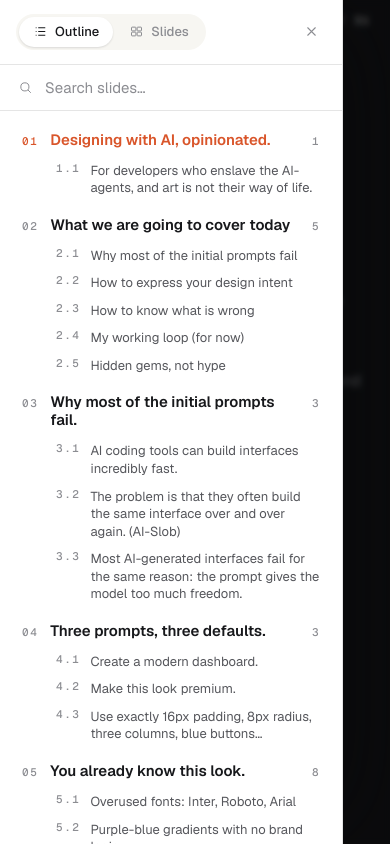
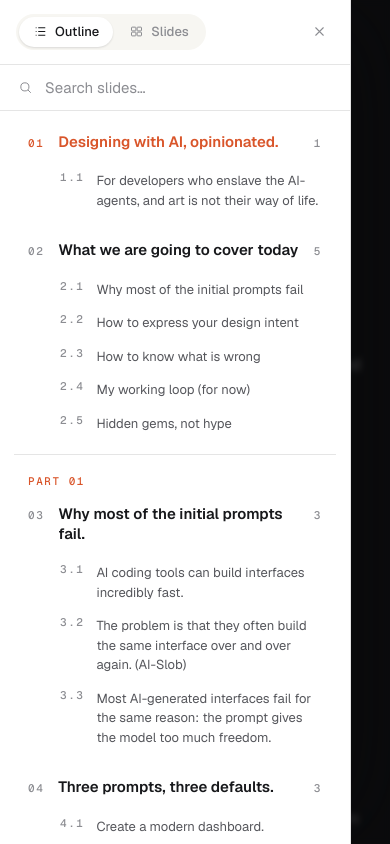
Before and after one commit to ncanakturk-3dU/presentation-llm-for-design, a React (Vite) app: page /#1 in a window 390 px wide. Both pictures are taken after a click on the button "Open contents (O)". Built offline with nearby package versions, Linux system fonts and the light colour scheme.

Commit message:
feat: rework deck chrome, scrollable slides, and a roomier contents menu

```diff
--- a/src/components/Contents/Contents.css
+++ b/src/components/Contents/Contents.css
@@ -17,7 +17,7 @@
   left: 0;
   top: 0;
   bottom: 0;
-  width: min(420px, 88vw);
+  width: min(440px, 90vw);
   display: flex;
   flex-direction: column;
   background: var(--panel);
@@ -90,61 +90,79 @@
   flex: 1;
   min-height: 0;
   overflow-y: auto;
-  padding: 12px 10px;
+  padding: 12px 14px 22px;
   scrollbar-width: thin;
   scrollbar-color: var(--hairline-strong) transparent;
 }
 
-.ol { margin-bottom: 2px; }
+/* Generous separation between slides; a slide's title and its own points stay
+   tight together (see .ol__subs) so each reads as one group. */
+.ol { margin-bottom: 14px; }
+/* A part opener: a rule and the room above break the run of slides into
+   sections, and the accent Part tag names the one you are scanning for. This is
+   the nav panel, not a slide, so the terracotta here is a scanning aid, not a
+   second accent competing with the stage. */
+.ol--part { margin-top: 10px; padding-top: 20px; border-top: 1px solid var(--hairline); }
+.ol--part:first-child { margin-top: 0; padding-top: 0; border-top: 0; }
+.ol__parttag {
+  display: block;
+  padding: 0 14px;
+  margin-bottom: 7px;
+  font-size: 10px;
+  letter-spacing: 0.16em;
+  text-transform: uppercase;
+  color: var(--accent);
+}
+.ol--part .ol__title { font-weight: 700; }
 .ol__row {
   width: 100%;
   display: flex;
   align-items: baseline;
-  gap: 12px;
-  padding: 8px 12px;
-  border-radius: var(--r-sm);
+  gap: 14px;
+  padding: 9px 14px;
+  border-radius: var(--r-md);
   text-align: left;
   transition: background-color var(--dur) var(--ease);
 }
 .ol__row:hover { background: var(--panel-2); }
-.ol__num { flex: none; color: var(--ink-faint); font-size: 11px; min-width: 2ch; }
-.ol__title { flex: 1; font-weight: 600; font-size: 15px; color: var(--ink); }
+.ol__num { flex: none; color: var(--ink-faint); font-size: 12px; min-width: 2ch; }
+.ol__title { flex: 1; font-weight: 600; font-size: 15px; line-height: 1.3; color: var(--ink); }
 .ol__count { flex: none; color: var(--ink-faint); font-size: 11px; }
 .ol.is-current .ol__num { color: var(--accent); }
 .ol.is-current .ol__title { color: var(--accent); }
-.ol__subs { list-style: none; margin: 0 0 6px; padding: 0 0 0 34px; }
+.ol__subs { list-style: none; margin: 4px 0 0; padding: 0 0 0 32px; }
 .ol__sub {
   width: 100%;
   display: flex;
-  gap: 10px;
-  padding: 5px 12px;
-  border-radius: var(--r-sm);
+  gap: 12px;
+  padding: 7px 14px;
+  border-radius: var(--r-md);
   text-align: left;
   transition: background-color var(--dur) var(--ease);
 }
 .ol__sub:hover { background: var(--panel-2); }
-.ol__subn { flex: none; color: var(--ink-faint); font-size: 10px; min-width: 3ch; }
-.ol__subt { font-size: 13px; line-height: 1.35; color: var(--ink-soft); }
+.ol__subn { flex: none; color: var(--ink-faint); font-size: 11px; min-width: 3ch; }
+.ol__subt { font-size: 13px; line-height: 1.5; color: var(--ink-soft); }
 .ol__sub:hover .ol__subt { color: var(--ink); }
 
 .toc__slides {
   display: grid;
   grid-template-columns: 1fr 1fr;
-  gap: 12px;
-  padding: 4px;
+  gap: 16px 14px;
+  padding: 6px 4px;
 }
-.thumb { display: flex; flex-direction: column; gap: 8px; text-align: left; }
+.thumb { display: flex; flex-direction: column; gap: 10px; text-align: left; }
 .thumb__frame {
   position: relative;
   aspect-ratio: 16 / 9;
-  border-radius: var(--r-sm);
+  border-radius: var(--r-md);
   border: 1px solid var(--hairline);
   background: var(--ground);
   color: var(--ink);
-  padding: 12px;
+  padding: 13px;
   display: flex;
   flex-direction: column;
-  gap: 6px;
+  gap: 7px;
   overflow: hidden;
   transition: box-shadow var(--dur) var(--ease), transform var(--dur) var(--ease);
 }
@@ -154,7 +172,7 @@
 .thumb__title {
   font-weight: 600;
   font-size: 13px;
-  line-height: 1.1;
+  line-height: 1.22;
   letter-spacing: -0.01em;
   color: var(--ink);
   display: -webkit-box;
--- a/src/components/Contents/Contents.tsx
+++ b/src/components/Contents/Contents.tsx
@@ -98,8 +98,15 @@ export default function Contents({ open, items, index, reduced, onSelect, onClos
                   {items.map((it, i) => {
                     if (!matches(it)) return null
                     const subs = slideOutline(it)
+                    // A divider opens a part: it gets a rule and a Part tag above
+                    // it, so the outline reads as sections rather than one long
+                    // run of slides.
+                    const isPart = it.type === 'divider'
                     return (
-                      <div key={it.id || i} className={`ol ${i === index ? 'is-current' : ''}`}>
+                      <div key={it.id || i} className={`ol ${isPart ? 'ol--part' : ''} ${i === index ? 'is-current' : ''}`}>
+                        {it.type === 'divider' && it.number && (
+                          <span className="ol__parttag mono">Part {it.number}</span>
+                        )}
                         <button className="ol__row" onClick={() => onSelect(i)}>
                           <span className="ol__num mono">{pad(i + 1)}</span>
                           <span className="ol__title">{slideTitle(it)}</span>
--- a/src/deck/DeckView.css
+++ b/src/deck/DeckView.css
@@ -35,17 +35,50 @@
    the chrome onto two rows and shoving the stage down. */
 .brand__name { font-weight: 600; font-size: 15px; letter-spacing: -0.01em; color: var(--ink); overflow: hidden; text-overflow: ellipsis; white-space: nowrap; }
 
-.pageref { display: flex; align-items: center; flex: none; white-space: nowrap; }
-.pageref__index { color: var(--ink); letter-spacing: 0.1em; }
+/* The running section header, top-right: a mono tag over the part's short name.
+   Monochrome by rule — the slide spends this deck's one terracotta word on its
+   own content, so the chrome stays out of that count and earns its prominence
+   from weight and the labelled block instead. */
+.partref { flex: none; display: flex; flex-direction: column; align-items: flex-end; gap: 2px; min-width: 0; text-align: right; }
+.partref__tag { font-size: 11px; letter-spacing: 0.14em; text-transform: uppercase; color: var(--ink-faint); line-height: 1; }
+.partref__name { font-weight: 600; font-size: 14px; letter-spacing: -0.01em; color: var(--ink); line-height: 1.15; max-width: 44ch; overflow: hidden; text-overflow: ellipsis; white-space: nowrap; }
+
+/* The page number, moved out of the top corner to sit quietly bottom-right. */
+.chrome--bottom { justify-content: flex-end; align-items: flex-end; }
+.pageref__index { color: var(--ink-soft); letter-spacing: 0.1em; white-space: nowrap; }
 
 .stage {
   flex: 1;
   min-height: 0;
   position: relative;
   margin: clamp(14px, 2.2vh, 32px) 0;
-  overflow: hidden;
+  /* A slide taller than the frame scrolls within the stage rather than being
+     clipped, so a wide-but-short desktop window gets the same read as a phone
+     — the header and page number stay put, the content moves between them. */
+  overflow-y: auto;
+  overflow-x: hidden;
+  scrollbar-width: thin;
+  scrollbar-color: var(--hairline-strong) transparent;
+  /* Scroll dissolves instead of cutting, the desktop echo of the phone's fading
+     header. The fade on each edge is raised by DeckView.tsx only when content is
+     hidden past it, so a fitting slide keeps crisp edges and a scrolled slide's
+     top line is never dimmed at rest — the two vars default to no fade. */
+  --stage-fade: clamp(28px, 4vh, 54px);
+  --fade-top: 0px;
+  --fade-bottom: 0px;
+  -webkit-mask-image: linear-gradient(to bottom, transparent 0, #000 var(--fade-top), #000 calc(100% - var(--fade-bottom)), transparent 100%);
+  mask-image: linear-gradient(to bottom, transparent 0, #000 var(--fade-top), #000 calc(100% - var(--fade-bottom)), transparent 100%);
 }
-.slidewrap { position: absolute; inset: 0; }
+/* In-flow, not absolute: the archetype fills the stage and centres when it fits
+   (`justify-content` still has room), and grows past it — scrolling the stage —
+   when it does not. */
+.slidewrap {
+  position: relative;
+  display: flex;
+  flex-direction: column;
+  min-height: 100%;
+}
+.slidewrap > * { flex: 1 0 auto; height: auto; min-height: 0; }
 
 .deck--msg {
   position: fixed;
@@ -76,6 +109,9 @@
        a sliver that scrolls. */
     --chrome-fade: clamp(22px, 7vw, 38px);
     --chrome-h: calc(var(--pad-y) + 34px + var(--chrome-fade));
+    /* Room under the last line for the page-number pill fixed at bottom-right,
+       subtracted from the fill below so a short slide still does not scroll. */
+    --page-clear: 32px;
   }
 
   .chrome--top {
@@ -94,27 +130,45 @@
     );
   }
 
+  /* The deck itself scrolls here, not the stage: the header sticks to the deck,
+     so the stage hands its scrolling back and just holds the slide's height. */
   .stage {
     flex: none;
     display: block;
     margin: 0;
-    padding: 0 var(--pad) var(--pad-y);
+    padding: 0 var(--pad) calc(var(--pad-y) + var(--page-clear));
     overflow: visible;
+    /* The deck scrolls here and the header does the fading, so the stage drops
+       its own edge mask. */
+    -webkit-mask-image: none;
+    mask-image: none;
   }
 
+  /* Same in-flow slidewrap as desktop; only the fill it is measured against
+     changes, because here the deck is the scroll and the header is inside it. */
   .slidewrap {
-    position: relative;
-    inset: auto;
-    display: flex;
-    flex-direction: column;
-    min-height: calc(100dvh - var(--chrome-h) - var(--pad-y));
+    min-height: calc(100dvh - var(--chrome-h) - var(--pad-y) - var(--page-clear));
   }
-  /* The archetype root drops its full-height assumption: it fills the room a
-     short slide leaves (so `justify-content: center` still centres it) but is
-     free to grow past the viewport and let the deck scroll when it must. */
-  .slidewrap > * {
-    flex: 1 0 auto;
-    height: auto;
-    min-height: 0;
+
+  /* The part label shares the header row with the deck name, so it gives back
+     size and width here and lets the name ellipsise beside it. */
+  .partref__tag { font-size: 10px; }
+  .partref__name { font-size: 12px; max-width: 42vw; }
+
+  /* The page number leaves the flow and pins to the corner, on a ground-tinted
+     pill so it stays legible over whatever scrolls beneath it. */
+  .chrome--bottom {
+    position: fixed;
+    right: 0;
+    bottom: 0;
+    z-index: 6;
+    padding: 0 var(--pad) max(var(--pad-y), env(safe-area-inset-bottom, 0px));
+  }
+  .chrome--bottom .pageref__index {
+    padding: 5px 10px;
+    border-radius: 999px;
+    background: color-mix(in srgb, var(--ground) 76%, transparent);
+    -webkit-backdrop-filter: blur(7px);
+    backdrop-filter: blur(7px);
   }
 }
--- a/src/deck/DeckView.tsx
+++ b/src/deck/DeckView.tsx
@@ -1,6 +1,6 @@
 import { useCallback, useEffect, useRef, useState } from 'react'
 import { AnimatePresence, motion } from 'framer-motion'
-import Slide, { itemTheme } from '../slides/Slides'
+import Slide, { itemTheme, partOf } from '../slides/Slides'
 import Contents from '../components/Contents/Contents'
 import { useContent } from '../lib/useContent'
 import { useReducedMotion, EASE } from '../lib/motion'
@@ -112,10 +112,36 @@ export default function DeckView({ preset, motion: motionKnob, deck: deckParam,
     if (!lab && total) window.location.hash = String(index + 1)
   }, [lab, index, total])
 
-  // A phone scrolls the deck, so a new slide has to arrive at its own top
-  // rather than wherever the last one was read down to.
+  // A new slide arrives at its own top rather than wherever the last one was
+  // read down to. The scroll lives on the deck on a phone and on the stage on
+  // the desktop, so reset both.
   const deckRef = useRef<HTMLDivElement>(null)
-  useEffect(() => { deckRef.current?.scrollTo(0, 0) }, [index])
+  const stageRef = useRef<HTMLElement>(null)
+
+  // The desktop stage dissolves at whichever edge still hides content instead
+  // of cutting it — the fade itself is a mask in CSS, and this only raises it
+  // on a side that is actually clipped, so a slide that fits keeps crisp edges
+  // and a scrolled slide's first line is never dimmed while it sits at the top.
+  const syncStageFade = useCallback(() => {
+    const el = stageRef.current
+    if (!el) return
+    el.style.setProperty('--fade-top', el.scrollTop > 1 ? 'var(--stage-fade)' : '0px')
+    el.style.setProperty('--fade-bottom', el.scrollTop + el.clientHeight < el.scrollHeight - 1 ? 'var(--stage-fade)' : '0px')
+  }, [])
+
+  useEffect(() => {
+    deckRef.current?.scrollTo(0, 0)
+    stageRef.current?.scrollTo(0, 0)
+    // Crisp through the change; the entering slide recomputes its fades once
+    // its real height has settled (onAnimationComplete on the slidewrap).
+    stageRef.current?.style.setProperty('--fade-top', '0px')
+    stageRef.current?.style.setProperty('--fade-bottom', '0px')
+  }, [index])
+
+  useEffect(() => {
+    window.addEventListener('resize', syncStageFade)
+    return () => window.removeEventListener('resize', syncStageFade)
+  }, [syncStageFade])
 
   const go = useCallback((i: number) => { if (total) setIndex(Math.max(0, Math.min(total - 1, i))) }, [total])
   const next = useCallback(() => { if (total) setIndex((i) => Math.min(total - 1, i + 1)) }, [total])
@@ -187,6 +213,9 @@ export default function DeckView({ preset, motion: motionKnob, deck: deckParam,
   const item = lab ? withLabOverrides(items[index], { marker, split }) : items[index]
   const theme = itemTheme(item)
   const pageLabel = `${pad(index + 1)} / ${pad(total)}`
+  // The running section header. Not on a `divider`: that slide is the part's
+  // own full title card, so a label repeating it in the corner is noise.
+  const part = item.type === 'divider' ? null : partOf(items, index)
 
   return (
     <>
@@ -198,12 +227,15 @@ export default function DeckView({ preset, motion: motionKnob, deck: deckParam,
             </button>
             {mark && <span className="brand__name">{mark}</span>}
           </div>
-          <div className="pageref">
-            <span className="mono pageref__index">{pageLabel}</span>
-          </div>
+          {part && (
+            <div className="partref">
+              {part.number && <span className="mono partref__tag">Part {part.number}</span>}
+              <span className="partref__name">{part.label}</span>
+            </div>
+          )}
         </header>
 
-        <section className="stage" aria-live="polite" onClick={onStageClick}>
+        <section className="stage" ref={stageRef} aria-live="polite" onScroll={syncStageFade} onClick={onStageClick}>
           <AnimatePresence mode="wait">
             <motion.div
               key={index}
@@ -212,11 +244,16 @@ export default function DeckView({ preset, motion: motionKnob, deck: deckParam,
               initial={{ opacity: 0, y: reduced ? 0 : 14 }}
               animate={{ opacity: 1, y: 0, transition: { duration: reduced ? 0.15 : 0.44, ease: EASE } }}
               exit={{ opacity: 0, y: reduced ? 0 : -10, transition: { duration: reduced ? 0.12 : 0.26, ease: EASE } }}
+              onAnimationComplete={syncStageFade}
             >
               <Slide item={item} reduced={reduced} still={still} />
             </motion.div>
           </AnimatePresence>
         </section>
+
+        <footer className="chrome chrome--bottom">
+          <span className="mono pageref__index">{pageLabel}</span>
+        </footer>
       </div>
 
       <Contents
--- a/src/slides/Slides.tsx
+++ b/src/slides/Slides.tsx
@@ -34,6 +34,23 @@ export const itemTheme = (item: SlideItem): Theme => item.theme || slideTheme(it
 export function slideTitle(item: SlideItem): string {
   const named = 'title' in item ? item.title : 'quote' in item ? item.quote : undefined
   return stripMarks(named || item.chapter || item.type)
+}
+
+/**
+ * The part a slide sits in: the nearest `divider` at or before it, whose
+ * `number` and short `chapter` name the section. A `standalone` slide belongs
+ * to no part — that is what the field is for, and it is how the closing lines
+ * stay out of Part 5. A slide before the first divider (the cover, the intro)
+ * has none either.
+ */
+export function partOf(items: SlideItem[], index: number): { number?: string; label: string } | null {
+  const item = items[index]
+  if (!item || item.standalone) return null
+  for (let i = index; i >= 0; i--) {
+    const it = items[i]
+    if (it.type === 'divider') return { number: it.number, label: it.chapter ?? stripMarks(it.title) }
+  }
+  return null
 }
 
 export function slideOutline(item: SlideItem): string[] {
```
